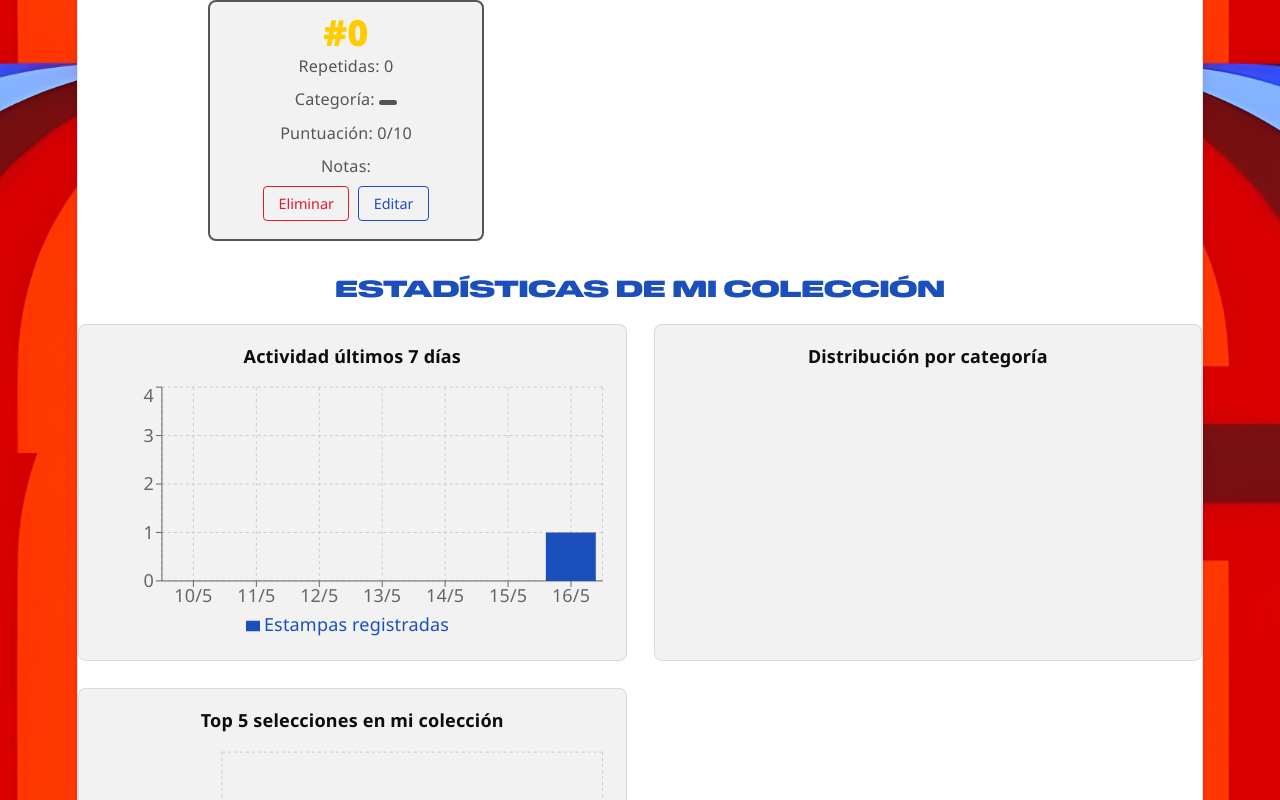
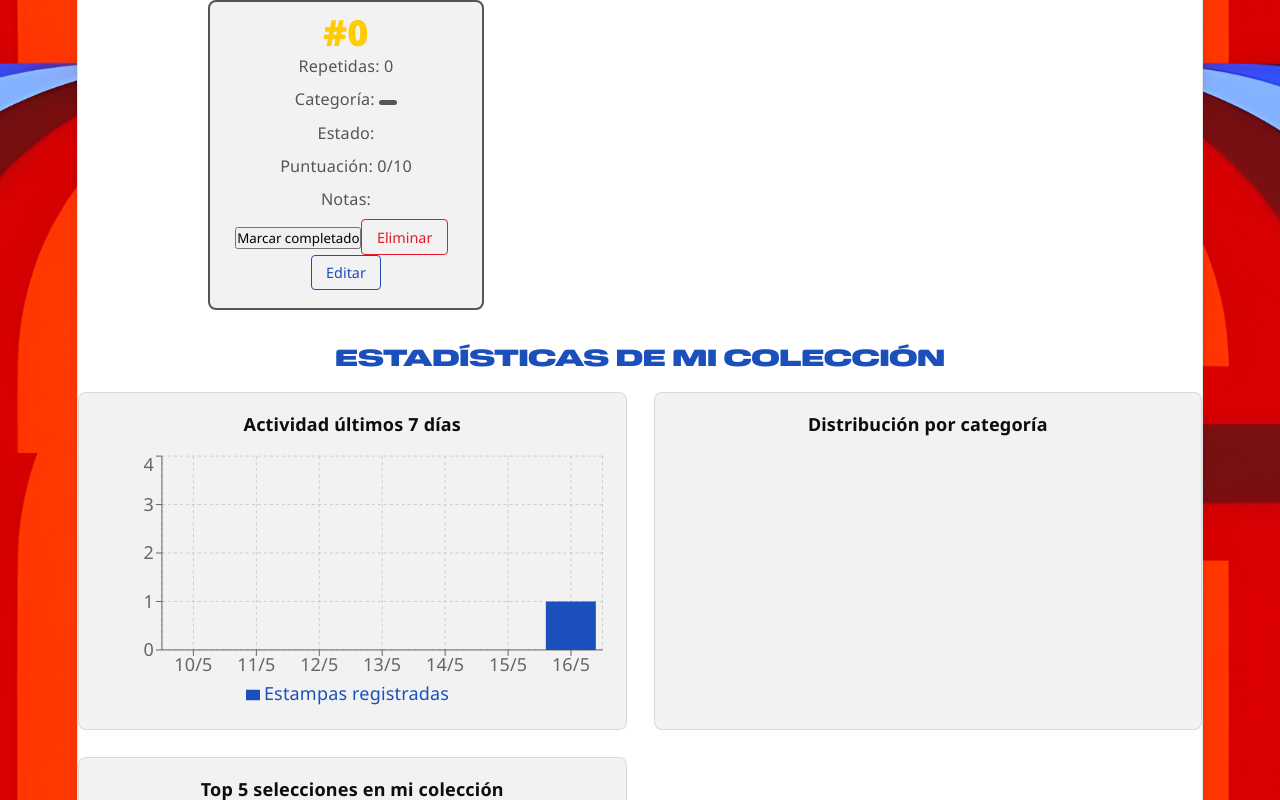
Before and after one commit to bianckaa/sw-proyecto-final, a React (Vite) app in the folder frontend/: page / in a window 1280 px wide. Both pictures are taken after a click on the button "GUARDAR". Shown: the part 1183-1983 px from the top of the page. Built offline with nearby package versions, Linux system fonts and the light colour scheme.

Commit message:
perf: optimizar componentes React

```diff
--- a/frontend/src/components/Card.jsx
+++ b/frontend/src/components/Card.jsx
@@ -1,14 +1,11 @@
-import { useState, forwardRef } from 'react'
+import { memo, useState, forwardRef } from 'react'
 import { useStorage } from '../context/StorageProvider'
 import { CATEGORIAS } from '../utils/categorias'
 
-// forwardRef permite que Coleccion apunte una ref al div raíz del último Card
-const Card = forwardRef(function Card({ item, onCambio }, ref) {
+const Card = forwardRef(function Card({ item, onCambio, onEliminar, onCambiarEstado }, ref) {
     const { guardarItem, eliminarItem } = useStorage()
     const categoria = CATEGORIAS.find((cat) => cat.id === item.categoriaId)
     const colorCategoria = categoria?.color || 'var(--color-text-muted)'
-    // Fondo del mismo color de la categoría pero con baja opacidad (1A ≈ 10%).
-    // Solo se aplica si hay un hex real; si no, se usa la superficie por defecto.
     const fondoCategoria = categoria ? `${categoria.color}1A` : 'var(--color-surface)'
     const [editando, setEditando] = useState(false)
     const [formEdicion, setFormEdicion] = useState({
@@ -25,6 +22,19 @@ const Card = forwardRef(function Card({ item, onCambio }, ref) {
             repetidas: item.atributos.repetidas
         }
     })
+
+    const handleClickEliminar = async () => {
+        if (onEliminar) {
+            await onEliminar(item.id)
+        } else {
+            await eliminarItem(item.id)
+            if (onCambio) onCambio()
+        }
+    }
+
+    const handleClickEstado = () => {
+        if (onCambiarEstado) onCambiarEstado(item.id)
+    }
 
     return (
         <div
@@ -77,7 +87,7 @@ const Card = forwardRef(function Card({ item, onCambio }, ref) {
                     <button onClick={() => setEditando(false)}>Cancelar</button>
                 </>
             ) : (
-                <> {/* Fragment: contenedor invisible para no usar div*/}
+                <>
                     <p className="numero">#{item.atributos.numeroEstampa}</p>
                     <p className="jugador">{item.atributos.jugador}</p>
                     <p className="seleccion">{item.atributos.seleccion}</p>
@@ -92,14 +102,14 @@ const Card = forwardRef(function Card({ item, onCambio }, ref) {
                             {categoria ? `${categoria.emoji} ${categoria.nombre}` : item.categoriaId}
                         </span>
                     </p>
+                    <p>Estado: {item.estado}</p>
                     <p>Puntuación: {item.puntuacion}/10</p>
                     <p>Notas: {item.notas}</p>
 
-                    {/* ()=> se ejecuta solo cuando usuario hace clic */}
-                    <button className="btn-eliminar" onClick={async () => {
-                        await eliminarItem(item.id)
-                        if (onCambio) onCambio()
-                    }}>Eliminar</button>
+                    <button className="btn-estado" onClick={handleClickEstado}>
+                        {item.estado === 'completado' ? 'Marcar pendiente' : 'Marcar completado'}
+                    </button>
+                    <button className="btn-eliminar" onClick={handleClickEliminar}>Eliminar</button>
                     <button className="btn-editar" onClick={() => setEditando(true)}>Editar</button>
                 </>
             )}
@@ -107,4 +117,4 @@ const Card = forwardRef(function Card({ item, onCambio }, ref) {
     )
 })
 
-export default Card
+export default memo(Card)
```
